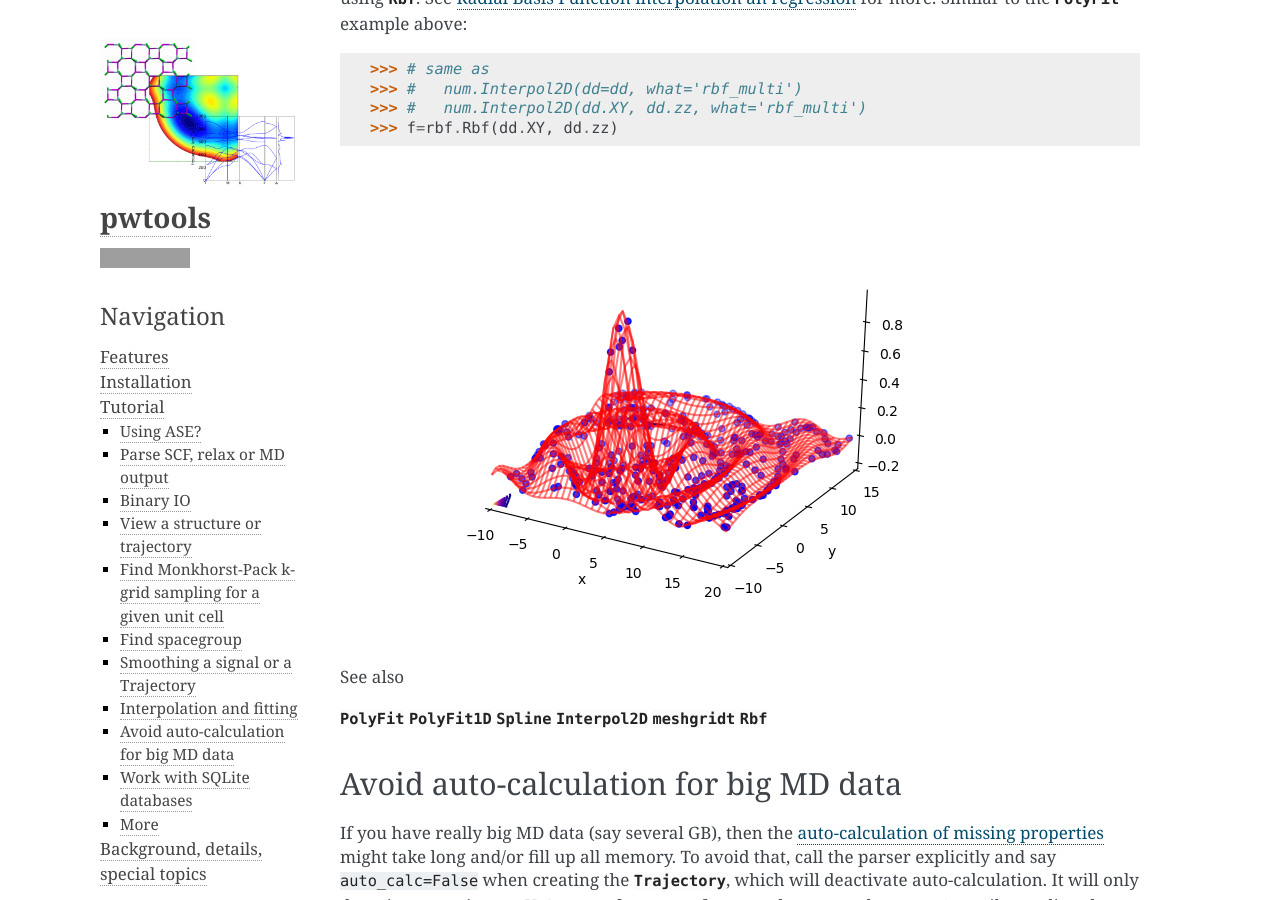
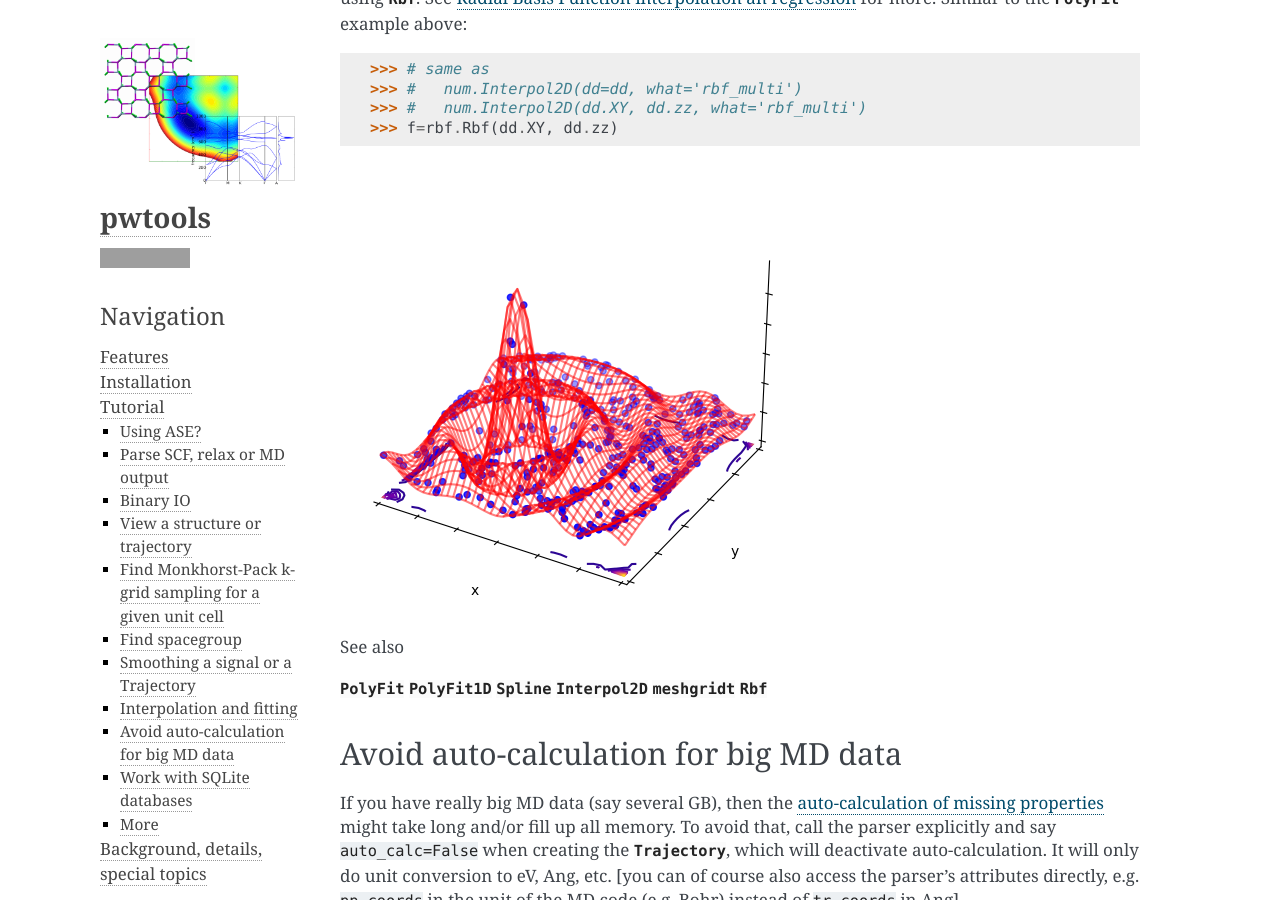
Before and after one commit to elcorto/pwtools, a Sphinx documentation site: the page built from doc/source/written/tutorial.rst, in a window 1280 px wide and 900 px high, scrolled down 5489 px. Built offline with Sphinx 7.4.7, drawn with Linux system fonts in a browser that asks for light colours; pages that are not in the unit, such as notebooks, are missing from menus; grey boxes are pictures that could not be loaded.

Commit message:
DOC: update rbf figures used in docs

```diff
--- a/doc/source/written/tutorial.rst
+++ b/doc/source/written/tutorial.rst
@@ -217,7 +217,7 @@ Care for some surface data? Here we fit with a 2D polynomial::
     >>> #   num.Interpol2D(dd.XY, dd.zz, what='rbf_multi')
     >>> f=rbf.Rbf(dd.XY, dd.zz)
 
-.. image:: ../_static/rbf_2d_surface_opt_False.png
+.. image:: ../_static/rbf_2d_surface.png
 
 See also
 
```
Also changed, not shown: doc/source/_static/crossval_pr_gauss.png, doc/source/_static/overfit_reg.png, doc/source/_static/rbf_1d_opt_False.png (deleted), doc/source/_static/rbf_2d_surface.png (added), doc/source/_static/rbf_2d_surface_opt_False.png (deleted).
